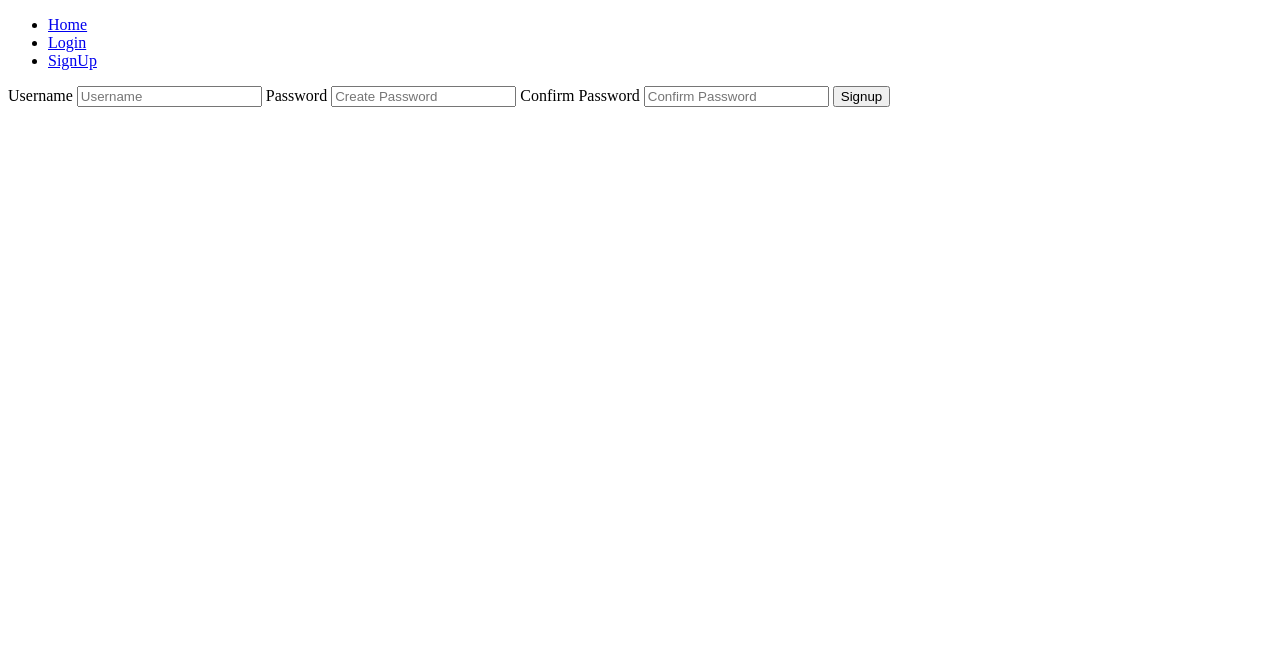
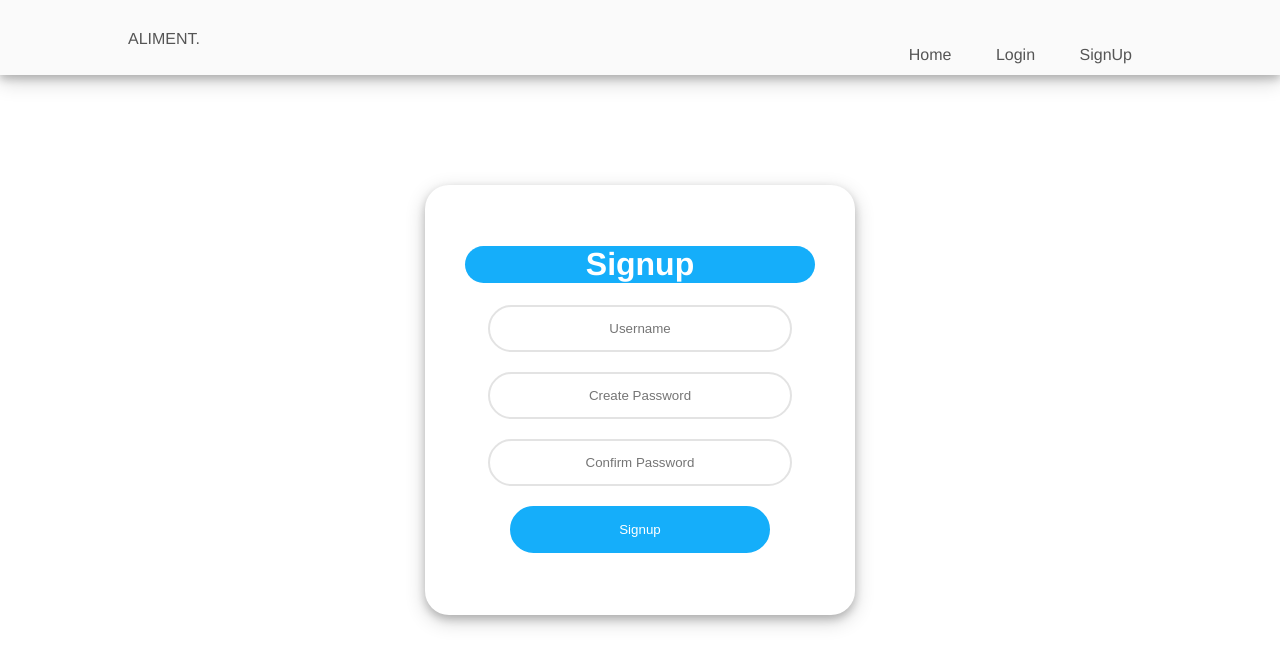
Before and after one commit to NathanielMention/aliment, a website: page public/signup.html in a window 1280 px wide. Drawn offline with Linux system fonts and the light colour scheme.

Commit message:
added migration files, signup/login css

```diff
--- a/app.js
+++ b/app.js
@@ -6,7 +6,7 @@ const express = require("express");
 const bodyParser = require("body-parser");
 const app = express();
 const session = require("express-session");
-const users = require("./models/alimentModels");
+const users = require("./models/user");
 
 //overides post method so we can use app.delete
 const methodOverride = require("method-override");
@@ -52,6 +52,10 @@ db.authenticate()
 //routes
 app.use("/", aliment);
 
+db.sync({ force: true }).then(() => {
+  console.log("synced database");
+});
+
 //listen to port
 app.listen(3000);
 console.log("You are listening to port 3000");
--- a/config/passport-config.js
+++ b/config/passport-config.js
@@ -1,5 +1,5 @@
 const LocalStrategy = require("passport-local").Strategy;
-const user = require("../models/alimentModels");
+const user = require("../models/user");
 
 function initialize(passport, getUserById) {
   const authenticateUser = async (username, password, done) => {
--- a/package.json
+++ b/package.json
@@ -30,6 +30,7 @@
     "sequelize": "^5.19.4"
   },
   "devDependencies": {
-    "dotenv": "^8.2.0"
+    "dotenv": "^8.2.0",
+    "sequelize-cli": "^5.5.1"
   }
 }
--- a/public/signup.html
+++ b/public/signup.html
@@ -3,8 +3,11 @@
   <head>
     <title>Aliment Signup</title>
     <meta charset="utf-8" />
+    <link rel="stylesheet" href="./styles/signup.css" />
   </head>
   <body>
+    <header>
+      <a class="logo" href="/">Aliment.</a>
     <nav>
       <ul>
         <li>
@@ -18,17 +21,16 @@
         </li>
       </ul>
     </nav>
-    <div><ul class="error"></ul></div>
+  </header>
     <form class="signupForm" method="post" action="/signup">
-      <label for="username">Username</label>
+      <h1>Signup</h1>
+      <div><ul class="error"></ul></div>
       <input
         type="text"
         class="username"
         name="username"
         placeholder="Username"
       />
-
-      <label for="password">Password</label>
       <input
         type="text"
         class="password"
@@ -36,8 +38,6 @@
         placeholder="Create Password"
         required
       />
-
-      <label for="password">Confirm Password</label>
       <input
         type="text"
         class="confirmPassword"
--- /dev/null
+++ b/public/styles/login.css
@@ -0,0 +1,112 @@
+body {
+  margin: 0;
+  padding: 0;
+  font-family: Helvetica, Arial, sans-serif;
+  background: #ffffff;
+}
+
+header {
+  display: flex;
+  justify-content: space-between;
+  height: 15px;
+  text-align: center;
+  padding: 30px 10%;
+  background-color: #fafafa;
+  box-shadow: 0 4px 8px 0 rgba(0, 0, 0, 0.2), 0 6px 20px 0 rgba(0, 0, 0, 0.19);
+}
+
+h1 {
+  color: #ffffff;
+  position: relative;
+  background-color: #15aefa;
+  border-radius: 24px;
+}
+
+form div ul {
+  color: #f00606;
+  padding-left: 10px;
+}
+
+.logo {
+  margin-right: 60px;
+  text-transform: uppercase;
+  transition: all 0.3s ease 0s;
+}
+
+.logo:hover {
+  color: #15aefa;
+}
+
+li,
+a {
+  font-family: Helvetica, Arial, sans-serif;
+  font-weight: 500;
+  font-size: 16px;
+  color: #555555;
+  text-decoration: none;
+  list-style-type: none;
+}
+
+nav li {
+  display: inline-block;
+  padding: 0px 20px;
+}
+
+nav li a {
+  transition: all 0.3s ease 0s;
+}
+
+nav li a:hover {
+  color: #15aefa;
+}
+
+.loginForm {
+  width: 350px;
+  height: 350px;
+  padding: 40px;
+  position: absolute;
+  top: 50%;
+  left: 50%;
+  transform: translate(-50%, -50%);
+  background: #ffffff;
+  box-shadow: 0 4px 8px 0 rgba(0, 0, 0, 0.2), 0 6px 20px 0 rgba(0, 0, 0, 0.19);
+  text-align: center;
+  border-radius: 24px;
+}
+
+.loginForm input[type="text"] {
+  border: 0;
+  background: none;
+  display: block;
+  margin: 20px auto;
+  text-align: center;
+  border: 2px solid #e3e3e3;
+  padding: 14px 10px;
+  width: 280px;
+  outline: none;
+  border-radius: 24px;
+  transition: 0.25s;
+}
+
+.loginForm input[type="text"]:focus {
+  border-color: #15aefa;
+}
+
+form button {
+  border: 0;
+  background: #15aefa;
+  color: #ffffff;
+  display: block;
+  margin: 20px auto;
+  text-align: center;
+  border: 2px solid #15aefa;
+  padding: 14px 10px;
+  width: 260px;
+  outline: none;
+  border-radius: 24px;
+  transition: 0.25s;
+}
+
+form button:hover {
+  background: #0192da;
+}
--- /dev/null
+++ b/public/styles/signup.css
@@ -0,0 +1,112 @@
+body {
+  margin: 0;
+  padding: 0;
+  font-family: Helvetica, Arial, sans-serif;
+  background: #ffffff;
+}
+
+header {
+  display: flex;
+  justify-content: space-between;
+  height: 15px;
+  text-align: center;
+  padding: 30px 10%;
+  background-color: #fafafa;
+  box-shadow: 0 4px 8px 0 rgba(0, 0, 0, 0.2), 0 6px 20px 0 rgba(0, 0, 0, 0.19);
+}
+
+h1 {
+  color: #ffffff;
+  position: relative;
+  background-color: #15aefa;
+  border-radius: 24px;
+}
+
+form div ul {
+  color: #f00606;
+  padding-left: 10px;
+}
+
+.logo {
+  margin-right: 60px;
+  text-transform: uppercase;
+  transition: all 0.3s ease 0s;
+}
+
+.logo:hover {
+  color: #15aefa;
+}
+
+li,
+a {
+  font-family: Helvetica, Arial, sans-serif;
+  font-weight: 500;
+  font-size: 16px;
+  color: #555555;
+  text-decoration: none;
+  list-style-type: none;
+}
+
+nav li {
+  display: inline-block;
+  padding: 0px 20px;
+}
+
+nav li a {
+  transition: all 0.3s ease 0s;
+}
+
+nav li a:hover {
+  color: #15aefa;
+}
+
+.signupForm {
+  width: 350px;
+  height: 350px;
+  padding: 40px;
+  position: absolute;
+  top: 50%;
+  left: 50%;
+  transform: translate(-50%, -50%);
+  background: #ffffff;
+  box-shadow: 0 4px 8px 0 rgba(0, 0, 0, 0.2), 0 6px 20px 0 rgba(0, 0, 0, 0.19);
+  text-align: center;
+  border-radius: 24px;
+}
+
+.signupForm input[type="text"] {
+  border: 0;
+  background: none;
+  display: block;
+  margin: 20px auto;
+  text-align: center;
+  border: 2px solid #e3e3e3;
+  padding: 14px 10px;
+  width: 280px;
+  outline: none;
+  border-radius: 24px;
+  transition: 0.25s;
+}
+
+.signupForm input[type="text"]:focus {
+  border-color: #15aefa;
+}
+
+form button {
+  border: 0;
+  background: #15aefa;
+  color: #ffffff;
+  display: block;
+  margin: 20px auto;
+  text-align: center;
+  border: 2px solid #15aefa;
+  padding: 14px 10px;
+  width: 260px;
+  outline: none;
+  border-radius: 24px;
+  transition: 0.25s;
+}
+
+form button:hover {
+  background: #0192da;
+}
```
Also changed, not shown: config/config.json (added, +23 -0 lines), migrations/20200225033200-create-user.js (added, +32 -0 lines), migrations/20200225033236-create-date.js (added, +42 -0 lines), models/alimentModels.js (deleted, +0 -49 lines), models/date.js (added, +32 -0 lines), models/user.js (added, +39 -0 lines), public/home.html (+1 -1 lines), public/index.html (+1 -1 lines), public/login.html (+6 -4 lines), routes/alimentRoutes.js (+12 -12 lines), public/styles/aliment.css (deleted), 1 other file.
